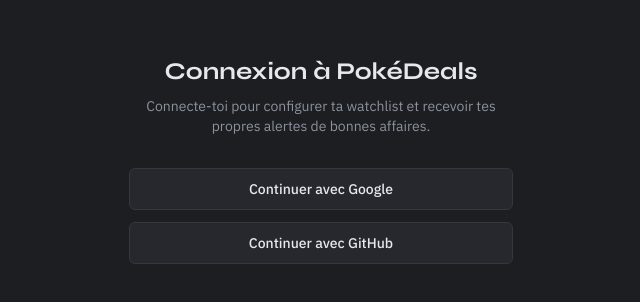
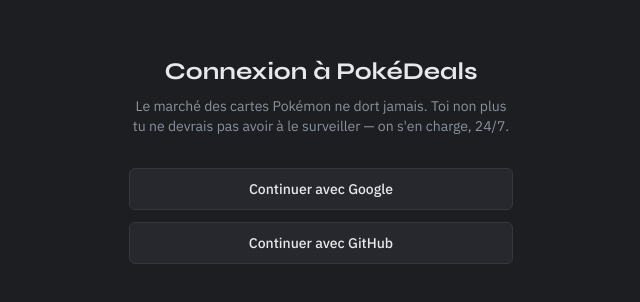
Before and after one commit to Justok16/pokedeals-saas, a Next.js app: page /login in a window 1280 px wide. Shown: the part 240-542 px from the top of the page, without its empty margins (319-959 px from the left). Built offline with nearby package versions, Linux system fonts and the light colour scheme.

Commit message:
Remplace le texte de la page de connexion par un accroche plus dynamique

```diff
--- a/app/login/page.tsx
+++ b/app/login/page.tsx
@@ -32,8 +32,8 @@ export default function LoginPage() {
           Connexion à PokéDeals
         </h1>
         <p className="mt-2 text-sm text-muted">
-          Connecte-toi pour configurer ta watchlist et recevoir tes propres
-          alertes de bonnes affaires.
+          Le marché des cartes Pokémon ne dort jamais. Toi non plus tu ne
+          devrais pas avoir à le surveiller — on s&apos;en charge, 24/7.
         </p>
 
         <div className="mt-8 flex flex-col gap-3">
```
